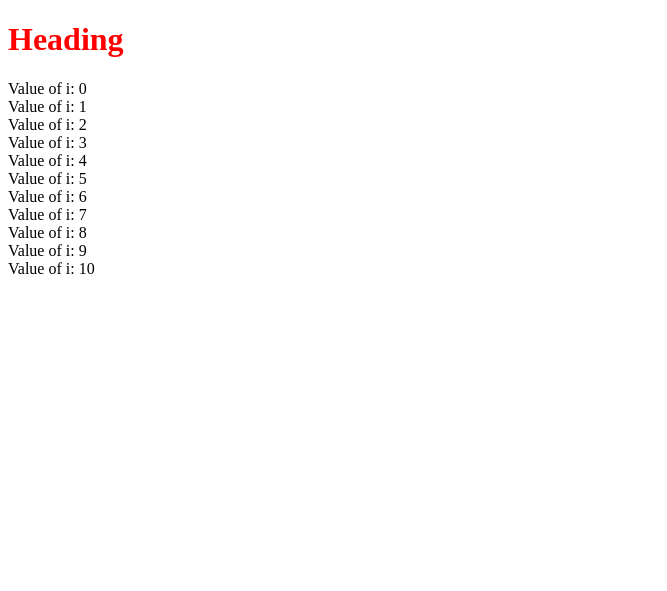
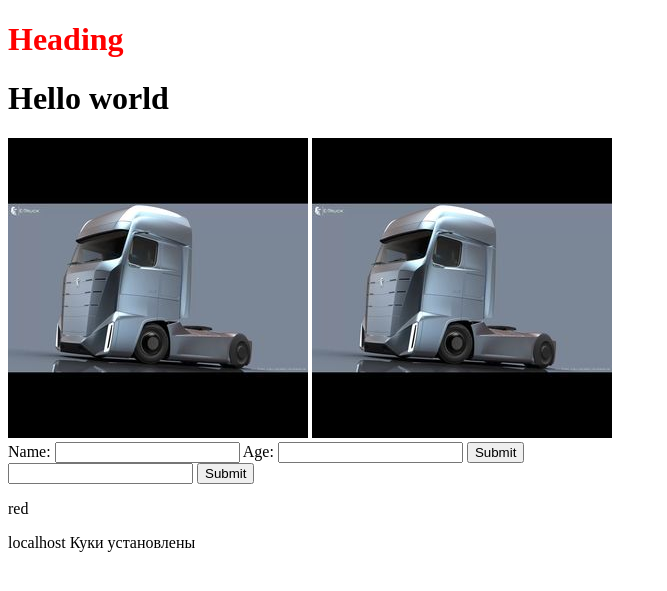
Before and after one commit to genagggg/workOutPhp, a PHP site: page / in a window 1280 px wide. Shown: the top 591 px of the page, without its empty margins (0-667 px from the left). Run offline with PHP 8.4, Linux system fonts and the light colour scheme.

Commit message:
Работа с куками

```diff
--- /dev/null
+++ b/actionPost.php
@@ -0,0 +1,6 @@
+<?php
+session_start();
+echo $_POST['name'].'   '.$_SESSION['color'];
+echo $_POST['age'];
+
+?>
--- a/index.php
+++ b/index.php
@@ -7,8 +7,30 @@
     <title>Document</title>
 </head>
 <body>
+    <?php
+    session_start();
+    $_SESSION['color']='red';
+    ?>
     <h1 style = "<?php $stl="color:red";echo $stl; ?> "> Heading </h1>
+    <?php include "main/main.php";
+    require "main/config.php" ?>
+    <img src="<?php echo $image_path?>1.jpg">
+    <img src="images/1.jpg">
+    <form action="actionPost.php" method="post">
+        Name: <input type="text" name="name"/>
+        Age: <input type="text" name="age"/>
+        <input type="submit" namу="submit" value="Submit"/>
+    </form>
+
+    <form action='posts.php' method='get'>
+<input type='text' name='posts'/>
+<input type='submit' name='submit' value='Submit'/>
+    </form>
+
+    <p><?php echo $_SESSION['color'] ?></p>
 <?php
+
+
 //$i = 1;
 //while($i<=15){
     //echo "<h1 class=\"heading-item\">Hello world</h1>";
@@ -26,10 +48,69 @@
 //==============================================
 //The for loop
 
-for($i=0;$i<=10;$i++){
-    echo "Value of i: ".$i."</br>";
-}
+// for($i=0;$i<=10;$i++){
+//     echo "Value of i: ".$i."</br>";c
+// }
+//==============================================
+//foreach
+// $person = array("Maxim", "Andrey", "Robert");
+// foreach($person as $key=>$persons){
+//     echo $persons;
+// }
 
+// $a = 7;
+
+// switch($a){
+//     case 5:
+//         echo "Noo";
+//         break;
+//         case 7:
+//             echo "Yes";
+//             break;
+//             default:
+//             echo "default";
+
+// }
+//Функции
+// function someSum($a, $b){
+//     echo $a+$b;
+// }
+
+// someSum($x, 9);
+
+// function myFunc($a, $b=10){
+//     echo $a*$b;
+// }
+
+// myFunc(15, $x);
+
+// function func($arg)  {
+
+//     $result = 0;
+
+//     for($i=0; $i<$arg; $i++) {
+
+//       $result = $result + $i;
+
+//     }
+
+//     return $result;
+
+//   }
+
+//   echo func(5);
+  //Глобальные переменные
+
+
+  echo $_SERVER['HTTP_HOST'];
+?>
+
+<?php
+$name = "Tom";
+$age = 36;
+setcookie("name", $name);
+setcookie("age", $age, time()+3600); //Срок действия -1 час (3600 секунд)
+echo "Куки установлены";
 ?>
 <script src="script.js"></script>
 </body>
--- a/main.php
+++ /dev/null
@@ -1,3 +0,0 @@
-<?php
-
-?>
--- /dev/null
+++ b/main/config.php
@@ -0,0 +1,4 @@
+<?php
+$host=$_SERVER['HTTP_HOST'];
+$image_path = $host.'/www/images/';
+?>
--- /dev/null
+++ b/main/main.php
@@ -0,0 +1,4 @@
+<?php
+$x=6;
+echo "<h1> Hello world</h1>";
+?>
--- /dev/null
+++ b/posts.php
@@ -0,0 +1,3 @@
+<?php
+echo $_GET['posts'];
+?>
```
Also changed, not shown: images/1.jpg (added), images/2.jpg (added), images/3.jpg (added), images/4.jpg (added).
